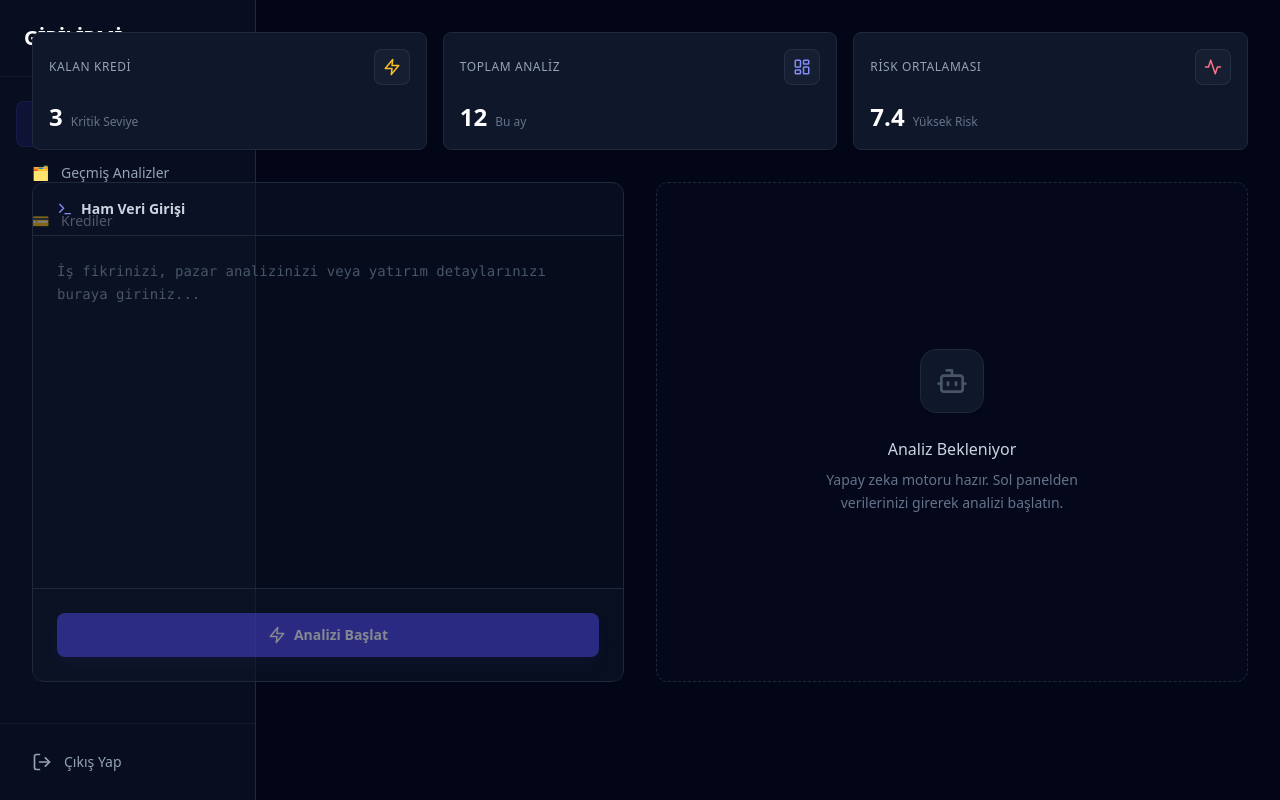
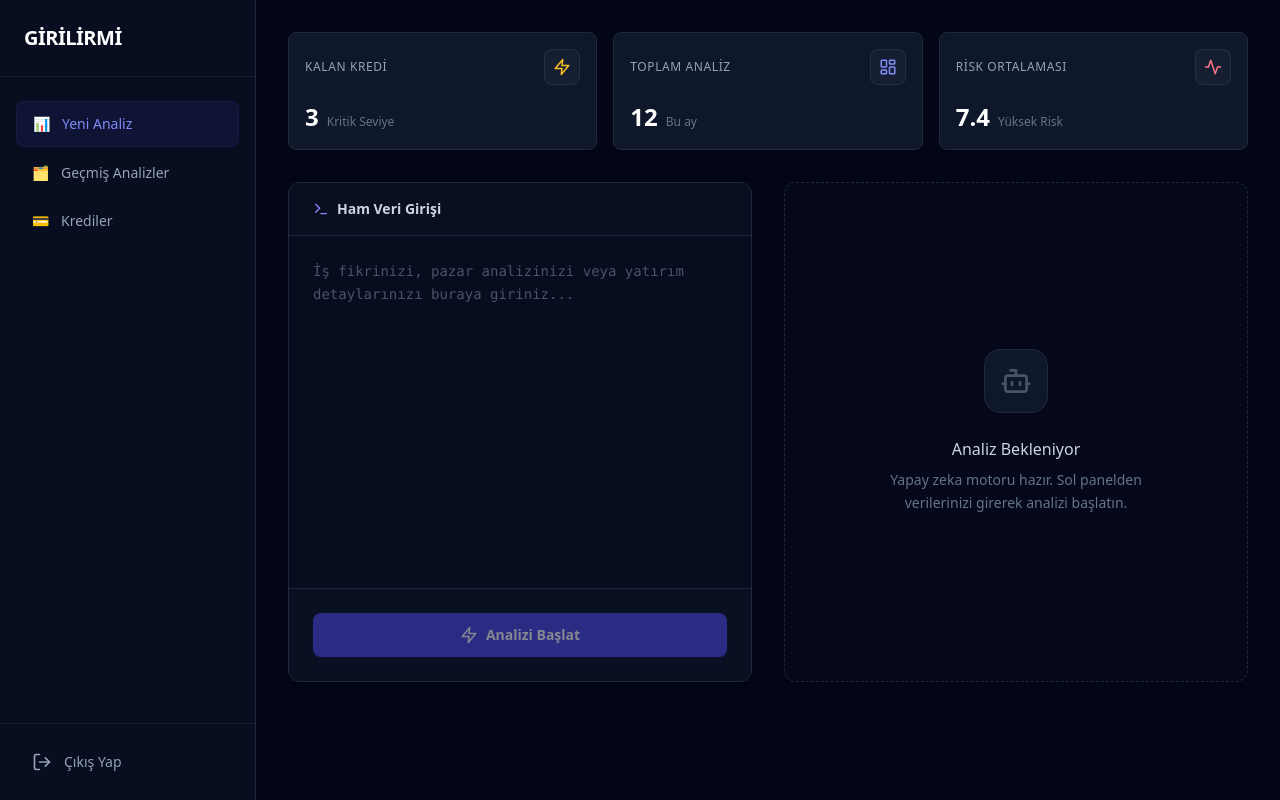
Before and after one commit to girilirmiapp/girilirmi, a Next.js app: page / in a window 1280 px wide. Built offline with nearby package versions, Linux system fonts and the light colour scheme.

Commit message:
fix: layout structure and sidebar overlap

```diff
--- a/app/page.tsx
+++ b/app/page.tsx
@@ -22,7 +22,7 @@ export default function Page() {
       <Sidebar />
 
       {/* Main Content */}
-      <main className="flex-1 flex flex-col overflow-hidden relative">
+      <main className="flex-1 flex flex-col overflow-hidden relative bg-slate-950">
         <div className="absolute inset-0 bg-slate-950 bg-[radial-gradient(ellipse_at_top,_var(--tw-gradient-stops))] from-slate-900 via-slate-950 to-slate-950 -z-10"></div>
 
         <div className="flex-1 overflow-y-auto p-8 space-y-8 custom-scrollbar">
@@ -42,7 +42,7 @@ function Sidebar() {
   ];
 
   return (
-    <aside className="w-64 border-r border-slate-800 bg-slate-900/50 flex-col hidden lg:flex fixed h-full">
+    <aside className="w-64 border-r border-slate-800 bg-slate-900/50 flex flex-col hidden lg:flex flex-shrink-0">
       <div className="p-6 border-b border-slate-800/50">
         <div className="flex items-center gap-3">
           <span className="font-bold text-xl text-white tracking-tight">GİRİLİRMİ</span>
```
